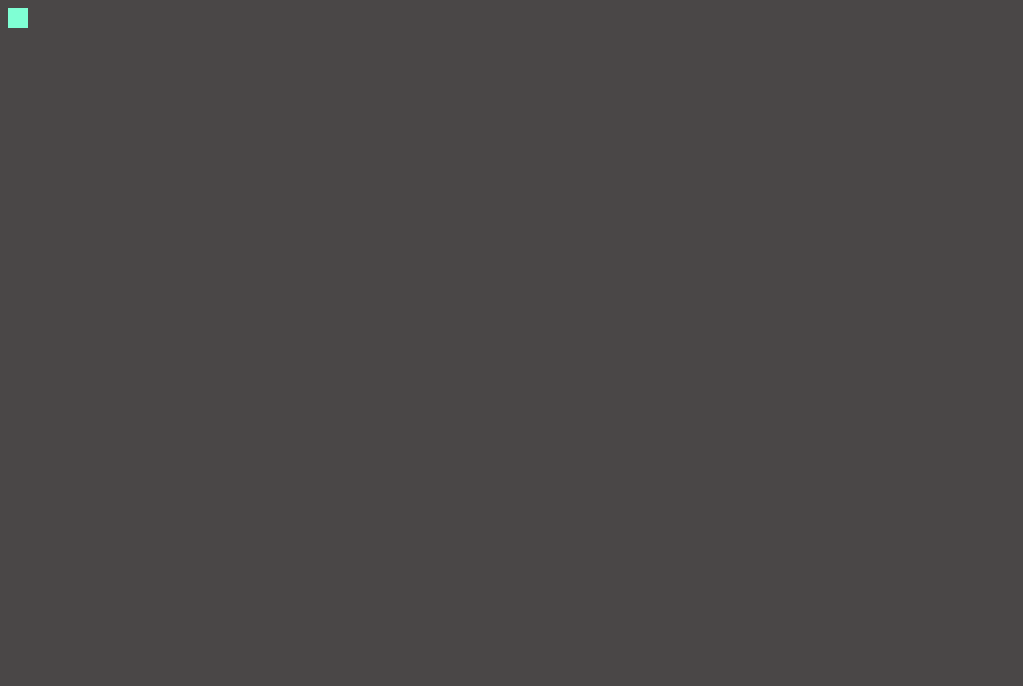
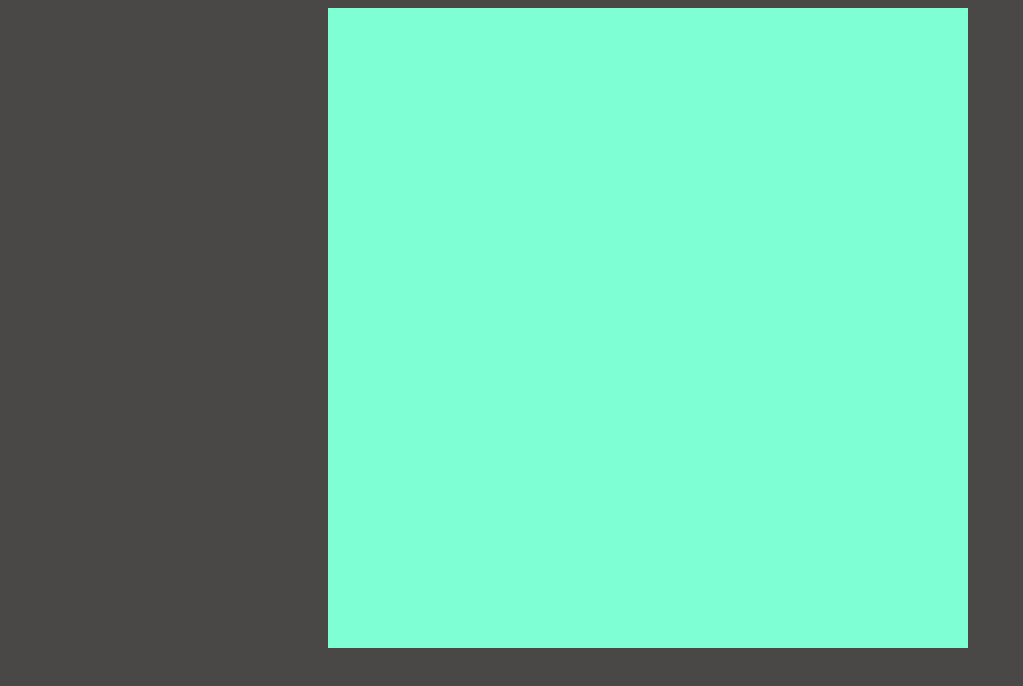
Before and after one commit to cristian5600/sketch_draw, a plain HTML site: page index.html in a window 1280 px wide. Shown: the whole page, without its empty margins (0-1023 px from the left). Drawn offline with Linux system fonts and the light colour scheme.

Commit message:
made working sketching board with variabile size

```diff
--- a/index.html
+++ b/index.html
@@ -9,8 +9,7 @@
 </head>
 <body>
   <div class="game">
-    <div class="board">
-        <div class="square"></div>
+    <div class="panel">
     </div>
   </div>
 
--- a/script.js
+++ b/script.js
@@ -0,0 +1,55 @@
+const SIZE_OF_SQUARE = 10;
+const panel = document.querySelector(`.panel`);
+const row = document.createElement(`div`);
+ /*for(let i = 0; i< panel.clientHeight/SIZE_OF_SQUARE; i++){
+    let row = document.createElement(`div`);
+    row.classList.add(`row`);
+    for(let j = 0; j< panel.clientHeight/SIZE_OF_SQUARE; j++){
+        let div = document.createElement(`div`);
+        div.classList.add(`square`);
+        row.appendChild(div);
+    }
+    panel.appendChild(row);
+}
+for(let i =0; i< panel.clientHeight/SIZE_OF_SQUARE -1 ;i++){
+    let aux = row;
+    panel.appendChild(aux);
+} */
+createGrid(10);
+
+
+function clear(){
+    while(panel.lastChild){
+        panel.removeChild(panel.lastChild);
+    }
+}
+function createGrid(size){
+    let changeDimensions = document.querySelectorAll(`square`);
+    changeDimensions.forEach(thing => console.log(thing));
+
+    //changeDimensions.setAttribute("style","width:10px");
+    //changeDimensions.setAttribute("style","height:10px");
+
+    for(let i = 0; i< panel.clientHeight/size; i++){
+        let row = document.createElement(`div`);
+        row.classList.add(`row`);
+        for(let j = 0; j< panel.clientHeight/size; j++){
+            let div = document.createElement(`div`);
+            div.classList.add(`square`);
+            div.style.height = `${size}px`;
+            div.style.width = `${size}px` ;
+            row.appendChild(div);
+        }
+        panel.appendChild(row);
+    }
+    for(let i =0; i< panel.clientHeight/size -1 ;i++){
+        let aux = row;
+        panel.appendChild(aux);
+    }
+}
+const squares = document.querySelectorAll(`.square`);
+squares.forEach(square => square.addEventListener(`mouseover`, function(e){
+    square.classList.add(`hover`);
+})
+
+);
--- a/style.css
+++ b/style.css
@@ -6,8 +6,29 @@ body{
     height: 100%;
     width: 100%;
 }
+.game{
+    display: flex;
+    flex-direction: column;
+    align-items: center;
+}
+.panel{
+    background-color: darkgray;
+    display: flex;
+    flex-direction: column;
+    width: 640px;
+    height: 640px;
+}
 .square{
-    width: 20px;
-    height: 20px;
+   /* width: 10px;
+    height: 10px; */
     background-color: aquamarine;
 }
+.square:hover{
+    background-color: yellowgreen;
+}
+.row{
+    display: flex;
+}
+.hover {
+    background-color: hotpink;
+}
```
